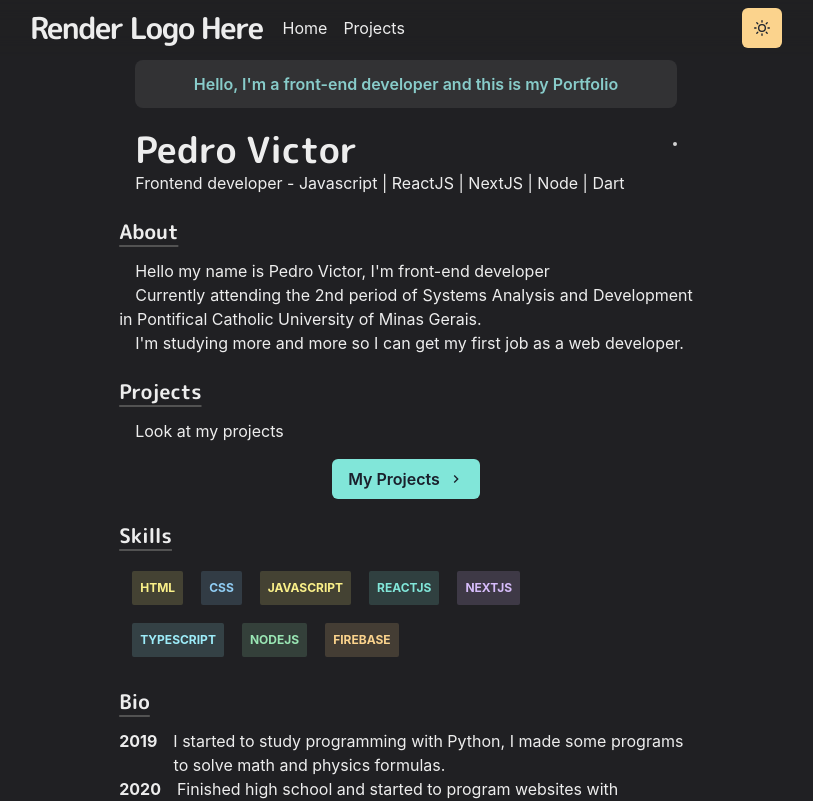
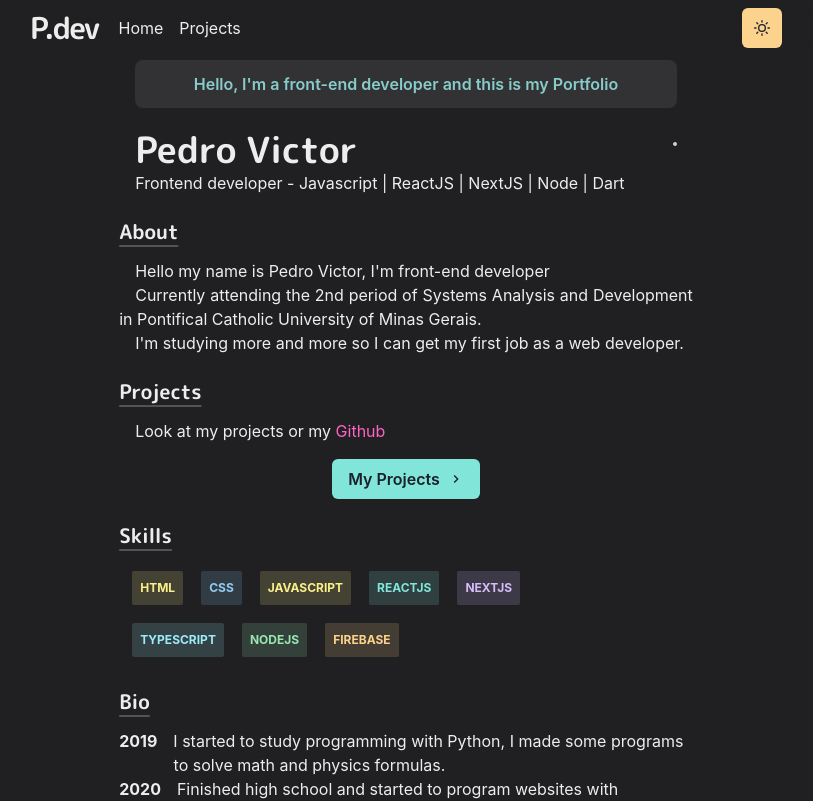
Before and after one commit to PedroVictor022/frontend-portifolio, a Next.js app: page / in a window 1280 px wide. Shown: the top 801 px of the page, without its empty margins (234-1047 px from the left). Built offline with nearby package versions, Linux system fonts and the light colour scheme; no server answers.

Commit message:
navbar update

```diff
--- a/components/Layout/navbar/index.js
+++ b/components/Layout/navbar/index.js
@@ -49,7 +49,7 @@ export const Navbar = props => {
                   size="lg"
                   letterSpacing={'tighter'}
                >
-                  Render Logo Here
+                  P{'.'}dev
                </Heading>
             </Flex>
             <Stack
--- a/pages/index.js
+++ b/pages/index.js
@@ -29,7 +29,8 @@ export default function HomeApp() {
         <Section delay={1.2}>
           <Heading as="h3" variant="section-title">Projects</Heading>
           <Paragraph>
-            Look at my projects
+            Look at my projects or my
+            <Link href="https://github.com/PedroVictor022" target="_blank"> Github</Link>
           </Paragraph>
           <Box align="center" my={4}>
             {/* PROJETOS */}
```
Also changed, not shown: pages/projects.js (+0 -8 lines).
